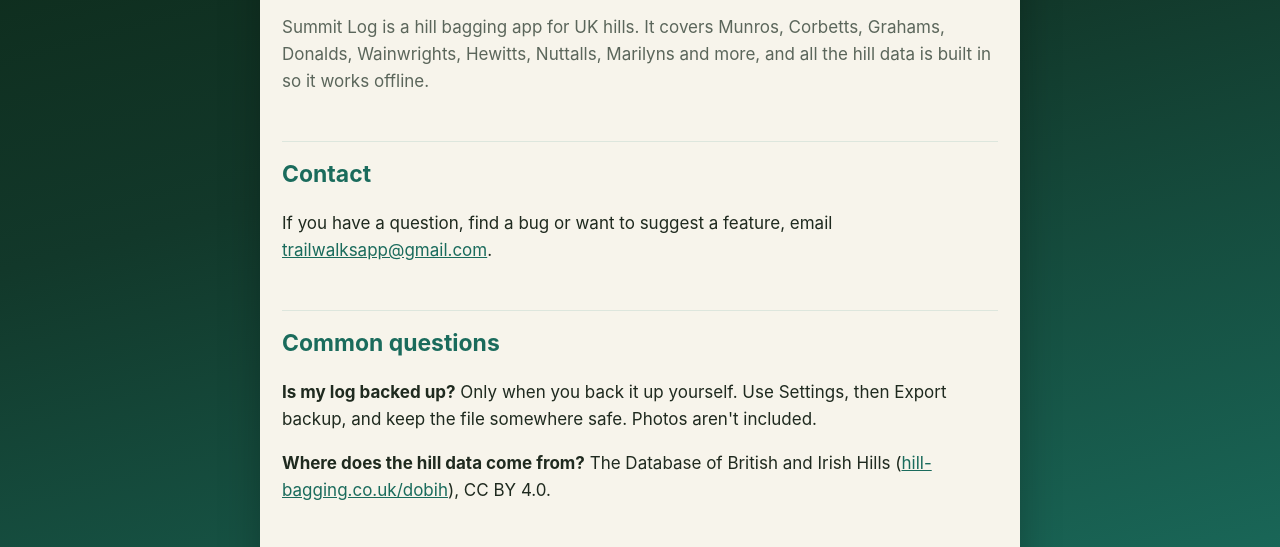
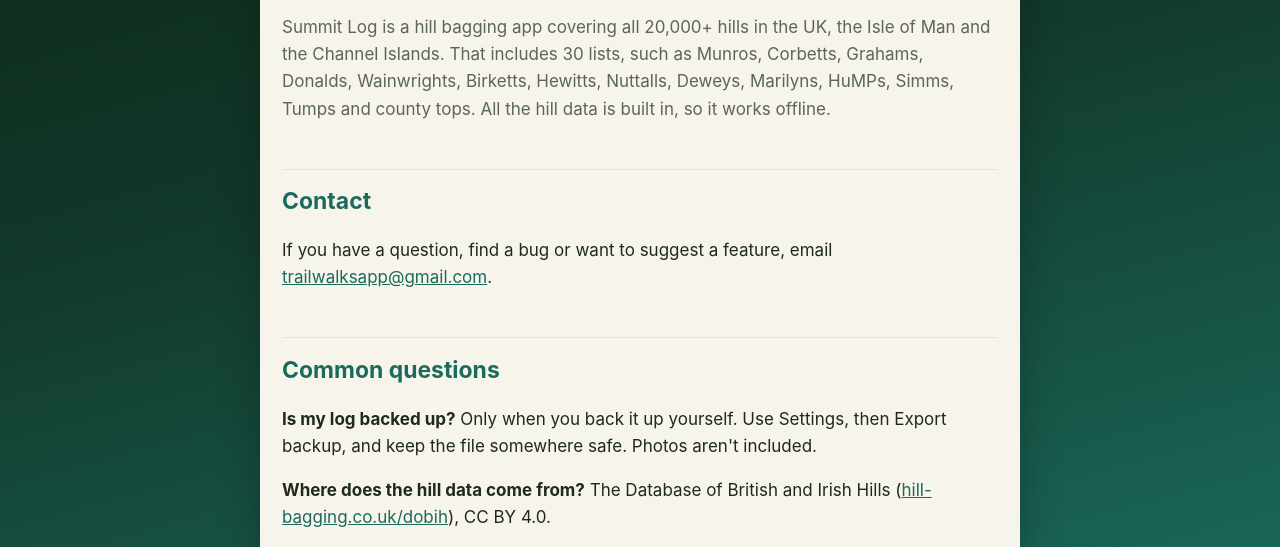
Before and after one commit to alexanderjm902-tech/trail-walks, a plain HTML site: page summitlog/index.html in a window 1280 px wide. Shown: the part 186-733 px from the top of the page. Drawn offline with Linux system fonts and the light colour scheme.

Commit message:
Summit Log: mention all UK hills

```diff
--- a/summitlog/index.html
+++ b/summitlog/index.html
@@ -106,7 +106,7 @@
 </header>
 <main>
 <h1>Summit Log Support</h1>
-<p>Summit Log is a hill bagging app for UK hills. It covers Munros, Corbetts, Grahams, Donalds, Wainwrights, Hewitts, Nuttalls, Marilyns and more, and all the hill data is built in so it works offline.</p>
+<p>Summit Log is a hill bagging app covering all 20,000+ hills in the UK, the Isle of Man and the Channel Islands. That includes 30 lists, such as Munros, Corbetts, Grahams, Donalds, Wainwrights, Birketts, Hewitts, Nuttalls, Deweys, Marilyns, HuMPs, Simms, Tumps and county tops. All the hill data is built in, so it works offline.</p>
 <h2>Contact</h2>
 <p>If you have a question, find a bug or want to suggest a feature, email <a href="mailto:trailwalksapp@gmail.com">trailwalksapp@gmail.com</a>.</p>
 <h2>Common questions</h2>
```
Also changed, not shown: index.html (+1 -1 lines).
